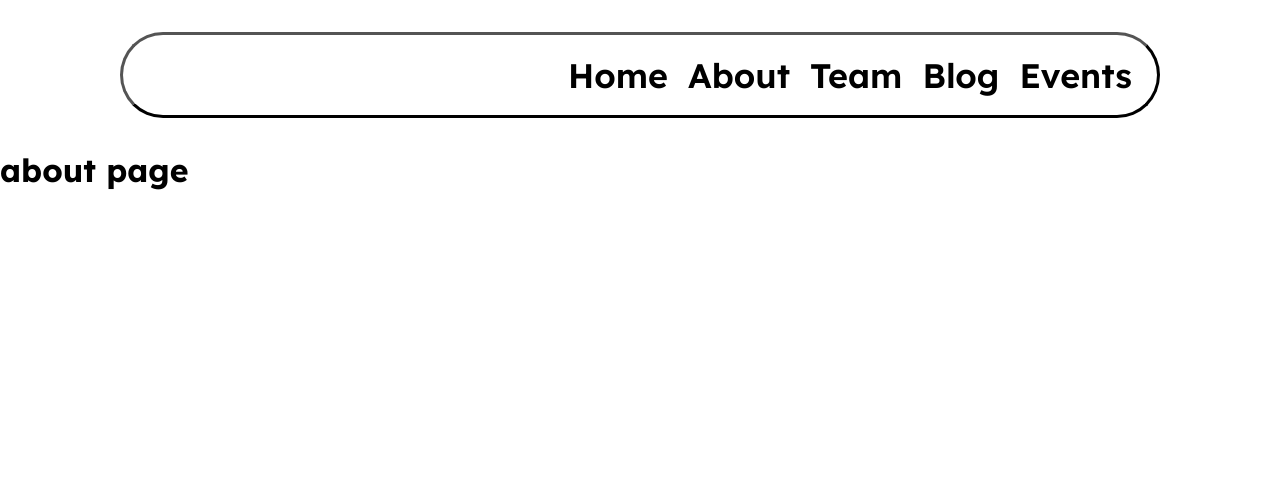
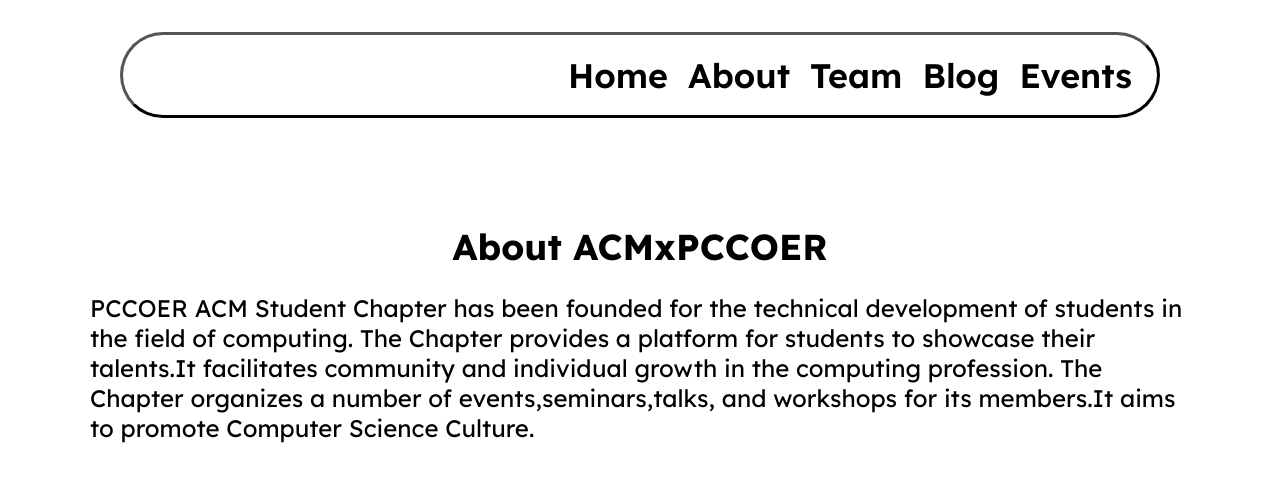
Before and after one commit to sayaliundale/Analog-clock, a Next.js app: page /about in a window 1280 px wide. Shown: the top 482 px of the page. Built offline with nearby package versions, Linux system fonts and the light colour scheme.

Commit message:
About us

```diff
--- a/pages/about.js
+++ b/pages/about.js
@@ -1,3 +1,18 @@
-export default function About() {
-  return <h1>about page</h1>;
+
+import styles from "../styles/About.module.css"
+
+
+const About = () => {
+  return (
+    <div className={styles.container}>
+      <h1 className={styles.title}>About ACMxPCCOER</h1>
+      <div className={styles.text}>
+      <p>PCCOER ACM Student Chapter has been founded for the technical development of students in the field of computing.
+          The Chapter provides a platform for students to showcase their talents.It facilitates community and individual growth in the computing profession.
+           The Chapter organizes a number of events,seminars,talks, and workshops for its members.It aims to promote Computer Science Culture.</p>
+       </div>
+    </div>
+   );
 }
+
+export default About;
--- /dev/null
+++ b/styles/About.module.css
@@ -0,0 +1,17 @@
+
+.container{
+    max-width: 1100px;
+    margin: 0 auto;
+    padding: 50px;
+}
+
+.title{
+    font-size: 36px;
+    margin-bottom: 20px;
+    text-align: center;
+}
+
+.text p{
+    font-size: 24px;
+    margin-bottom: 20px;
+}
```
